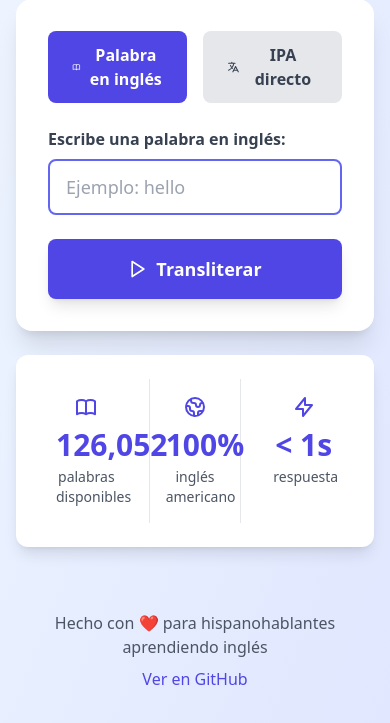
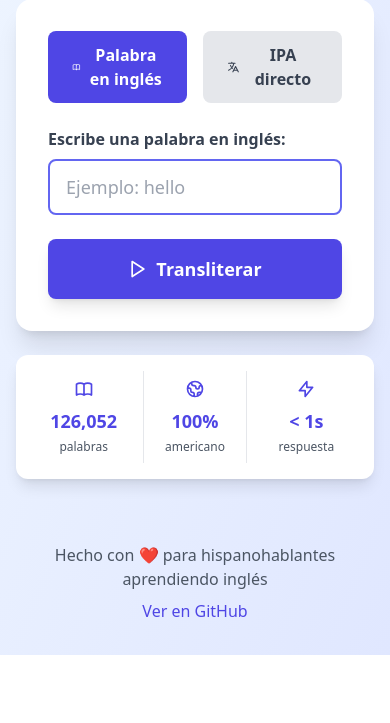
Before and after one commit to N7C0LAS/jelou, a Flask app: page / in a window 390 px wide. Shown: the part 273-996 px from the top of the page. After the commit the page ends 928 px from the top, so only its background shows below. Run offline with Flask 3, Linux system fonts and the light colour scheme; some libraries are stand-ins or nearby versions.

Commit message:
fix: estadísticas responsivas en móvil

```diff
--- a/web/templates/index.html
+++ b/web/templates/index.html
@@ -145,34 +145,32 @@
             </div>
 
         </div>
-
         <!-- Estadísticas -->
-        <div class="mt-6 bg-white dark:bg-gray-800 rounded-xl shadow-lg p-6 transition-colors duration-300">
-            <div class="grid grid-cols-3 gap-4 text-center">
-                <div class="p-4">
-                    <svg class="w-6 h-6 mx-auto text-indigo-600 dark:text-indigo-400 mb-2" fill="none" stroke="currentColor" viewBox="0 0 24 24">
+        <div class="mt-6 bg-white dark:bg-gray-800 rounded-xl shadow-lg p-4 transition-colors duration-300">
+            <div class="grid grid-cols-3 gap-2 text-center">
+                <div class="p-2 sm:p-4">
+                    <svg class="w-5 h-5 sm:w-6 sm:h-6 mx-auto text-indigo-600 dark:text-indigo-400 mb-2" fill="none" stroke="currentColor" viewBox="0 0 24 24">
                         <path stroke-linecap="round" stroke-linejoin="round" stroke-width="2" d="M12 6.253v13m0-13C10.832 5.477 9.246 5 7.5 5S4.168 5.477 3 6.253v13C4.168 18.477 5.754 18 7.5 18s3.332.477 4.5 1.253m0-13C13.168 5.477 14.754 5 16.5 5c1.747 0 3.332.477 4.5 1.253v13C19.832 18.477 18.247 18 16.5 18c-1.746 0-3.332.477-4.5 1.253"/>
                     </svg>
-                    <p class="text-3xl font-bold text-indigo-600 dark:text-indigo-400">126,052</p>
-                    <p class="text-sm text-gray-600 dark:text-gray-400 mt-1">palabras disponibles</p>
+                    <p class="text-lg sm:text-3xl font-bold text-indigo-600 dark:text-indigo-400">126,052</p>
+                    <p class="text-xs sm:text-sm text-gray-600 dark:text-gray-400 mt-1">palabras</p>
                 </div>
-                <div class="p-4 border-x border-gray-200 dark:border-gray-700">
-                    <svg class="w-6 h-6 mx-auto text-indigo-600 dark:text-indigo-400 mb-2" fill="none" stroke="currentColor" viewBox="0 0 24 24">
+                <div class="p-2 sm:p-4 border-x border-gray-200 dark:border-gray-700">
+                    <svg class="w-5 h-5 sm:w-6 sm:h-6 mx-auto text-indigo-600 dark:text-indigo-400 mb-2" fill="none" stroke="currentColor" viewBox="0 0 24 24">
                         <path stroke-linecap="round" stroke-linejoin="round" stroke-width="2" d="M3.055 11H5a2 2 0 012 2v1a2 2 0 002 2 2 2 0 012 2v2.945M8 3.935V5.5A2.5 2.5 0 0010.5 8h.5a2 2 0 012 2 2 2 0 104 0 2 2 0 012-2h1.064M15 20.488V18a2 2 0 012-2h3.064M21 12a9 9 0 11-18 0 9 9 0 0118 0z"/>
                     </svg>
-                    <p class="text-3xl font-bold text-indigo-600 dark:text-indigo-400">100%</p>
-                    <p class="text-sm text-gray-600 dark:text-gray-400 mt-1">inglés americano</p>
+                    <p class="text-lg sm:text-3xl font-bold text-indigo-600 dark:text-indigo-400">100%</p>
+                    <p class="text-xs sm:text-sm text-gray-600 dark:text-gray-400 mt-1">americano</p>
                 </div>
-                <div class="p-4">
-                    <svg class="w-6 h-6 mx-auto text-indigo-600 dark:text-indigo-400 mb-2" fill="none" stroke="currentColor" viewBox="0 0 24 24">
+                <div class="p-2 sm:p-4">
+                    <svg class="w-5 h-5 sm:w-6 sm:h-6 mx-auto text-indigo-600 dark:text-indigo-400 mb-2" fill="none" stroke="currentColor" viewBox="0 0 24 24">
                         <path stroke-linecap="round" stroke-linejoin="round" stroke-width="2" d="M13 10V3L4 14h7v7l9-11h-7z"/>
                     </svg>
-                    <p class="text-3xl font-bold text-indigo-600 dark:text-indigo-400">&lt; 1s</p>
-                    <p class="text-sm text-gray-600 dark:text-gray-400 mt-1">respuesta</p>
+                    <p class="text-lg sm:text-3xl font-bold text-indigo-600 dark:text-indigo-400">&lt; 1s</p>
+                    <p class="text-xs sm:text-sm text-gray-600 dark:text-gray-400 mt-1">respuesta</p>
                 </div>
             </div>
         </div>
-
     </main>
 
     <footer class="max-w-4xl mx-auto px-4 py-8 text-center text-gray-600 dark:text-gray-400 transition-colors duration-300">
```
